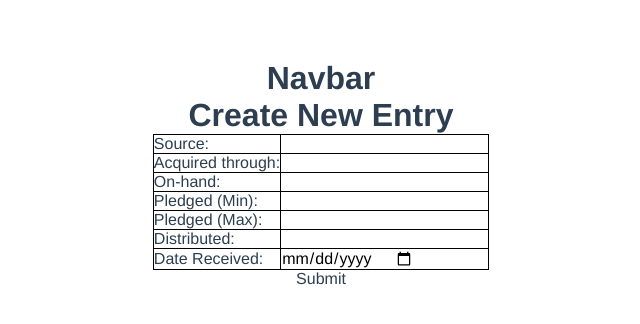
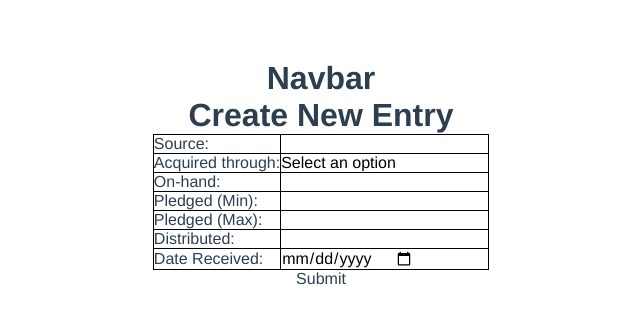
Before and after one commit to rjdeleon03/CPU-COVID-19-PH-Test-Kit-Tracker, a Vue app: page /new in a window 1280 px wide. Shown: the top 324 px of the page, without its empty margins (319-959 px from the left). Built offline with nearby package versions, Linux system fonts and the light colour scheme; what vue-firestore would draw is missing.

Commit message:
[CODE] Disable dateReceived datepicker when nature of acquisitio is Pledged

```diff
--- a/src/components/new-entry/NewEntry.vue
+++ b/src/components/new-entry/NewEntry.vue
@@ -16,7 +16,8 @@
         <label>Acquired through: </label>
         </td>
         <td>
-        <select id="natureOfAcquisition" v-model="acquired" @keyup.enter="addKit">
+        <select id="natureOfAcquisition" v-model="acquired">
+          <option value="" disabled>Select an option</option>
           <option value="0">Pledge</option>
           <option value="1">Donation</option>
           <option value="2">Government Procurement</option>
@@ -60,7 +61,7 @@
         <label>Date Received: </label>
         </td>
         <td>
-        <input id="dateReceived" type="date" v-model="dateReceived" />
+        <input id="dateReceived" type="date" v-model="dateReceived" :disabled="disableDate"/>
         </td>
       </tr>
     </table>
@@ -97,7 +98,7 @@ export default {
   },
   methods: {
     addKit() {
-      console.log("Hello!");
+      console.log("Adding kit...");
       db.collection("kits").add({
         date_received: this.dateReceived,
         nature_of_acquisition: this.acquired,
@@ -108,6 +109,15 @@ export default {
         units_pledged_min: this.pledgedMinUnits,
         units_used: this.distributedUnits
       });
+    }
+  },
+  computed: {
+    disableDate: function(){
+      console.log(this.acquired)
+      if(this.acquired == "0")
+        return true;
+      else
+        return false;
     }
   }
 };
```
